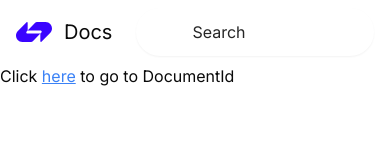
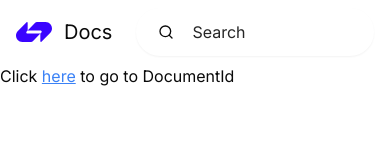
Before and after one commit to mattvalenz/group-docs, a Next.js app: page / in a window 390 px wide. Shown: the top 160 px of the page. Built offline with nearby package versions, Linux system fonts and the light colour scheme.

Commit message:
working on search functionality

```diff
--- a/src/app/(home)/search-input.tsx
+++ b/src/app/(home)/search-input.tsx
@@ -1,12 +1,56 @@
-import { Input } from "@/components/ui/input"
+"use client";
+
+import { Button } from "@/components/ui/button";
+import { Input } from "@/components/ui/input";
+import { SearchIcon, XIcon } from "lucide-react";
+import { useRef, useState } from "react";
 
 export const SearchInput = () => {
-    return(
-        <div className="flex-1 flex items-center justify-center">
-            <form className=" relative max-w-[720px] w-full">
-                <Input placeholder="Search"
-                className="md:text-base placeholder:text-neutral-800 px-14 w-full border-none focus-visible:shadow-[0_1px_1px_0_rgba(65,69,73,.3),0_1px_3px_1px_rgba(65,69,73,.15)] bg-[#FF4F8] rounded-full h-[48px] focus-visible:ring-0 focus:bg-white"/>
-            </form>
-        </div>
-    )
-}
+  const [value, setValue] = useState("");
+  const inputRef = useRef<HTMLInputElement>(null);
+
+  const handleChange = (e: React.ChangeEvent<HTMLInputElement>) => {
+    setValue(e.target.value);
+  };
+
+  const handleClear = () => {
+    setValue("")
+    inputRef.current?.blur()
+  }
+
+  return (
+    <div className="flex-1 flex items-center justify-center">
+      <form className=" relative max-w-[720px] w-full">
+        <Input
+        value={value}
+        onChange={handleChange}
+        ref={inputRef}
+          placeholder="Search"
+          className="md:text-base placeholder:text-neutral-800 px-14 w-full border-none focus-visible:shadow-[0_1px_1px_0_rgba(65,69,73,.3),0_1px_3px_1px_rgba(65,69,73,.15)] bg-[#FF4F8] rounded-full h-[48px] focus-visible:ring-0 focus:bg-white"
+        />
+        <Button
+          type="submit"
+          variant="ghost"
+          size="icon"
+          className="absolute left-3 top-1/2 -translate-y-1/2 [&s_svg]:size-5 rounded-full"
+        >
+          <SearchIcon />
+
+          </Button>
+       {value && (
+
+            <Button
+            onClick={handleClear}
+            type="button"
+            variant="ghost"
+            size="icon"
+            className="absolute right-3 top-1/2 -translate-y-1/2 [&s_svg]:size-5 rounded-full"
+          >
+            <XIcon/>
+          </Button>
+
+       )}
+      </form>
+    </div>
+  );
+};
```
